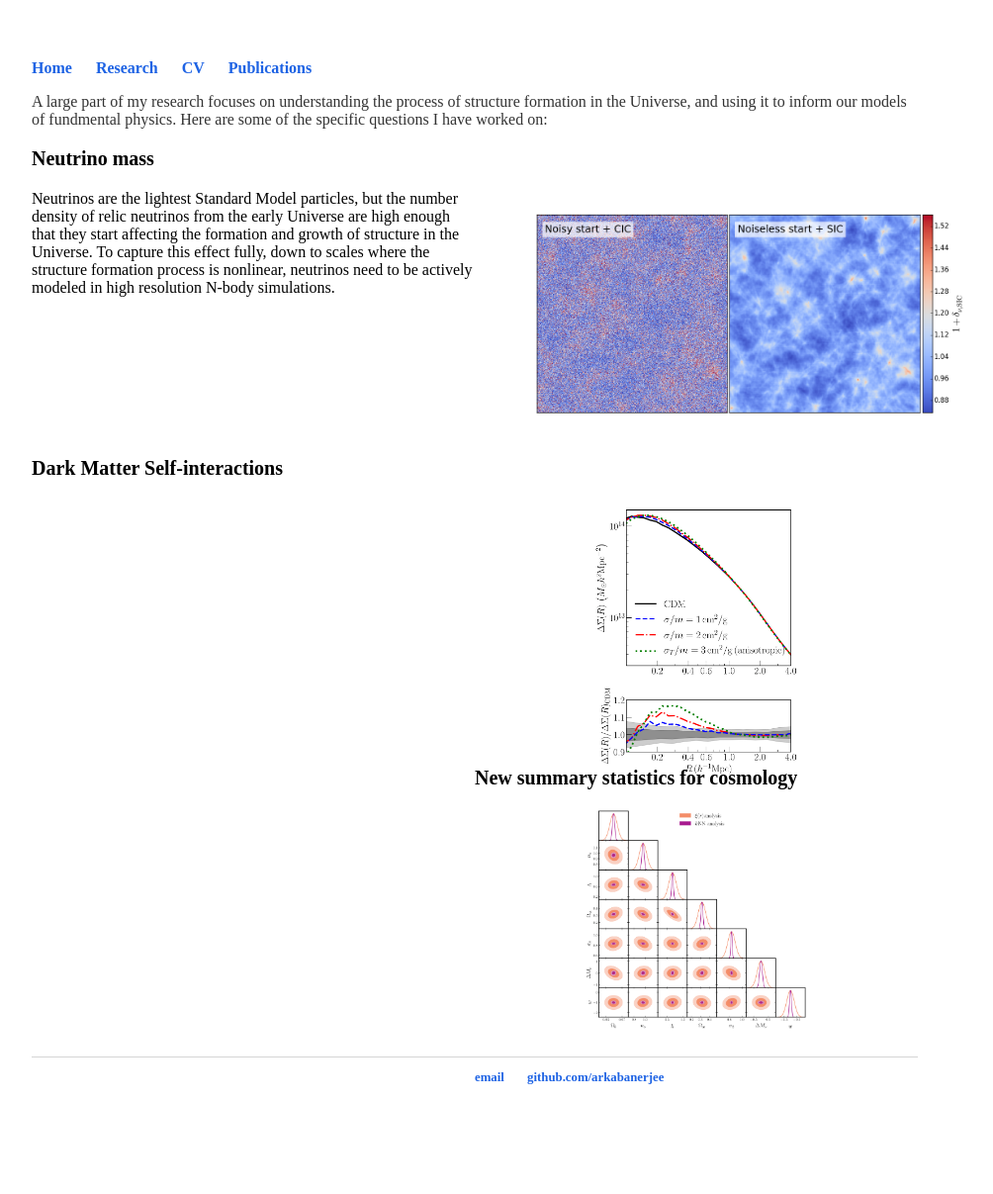
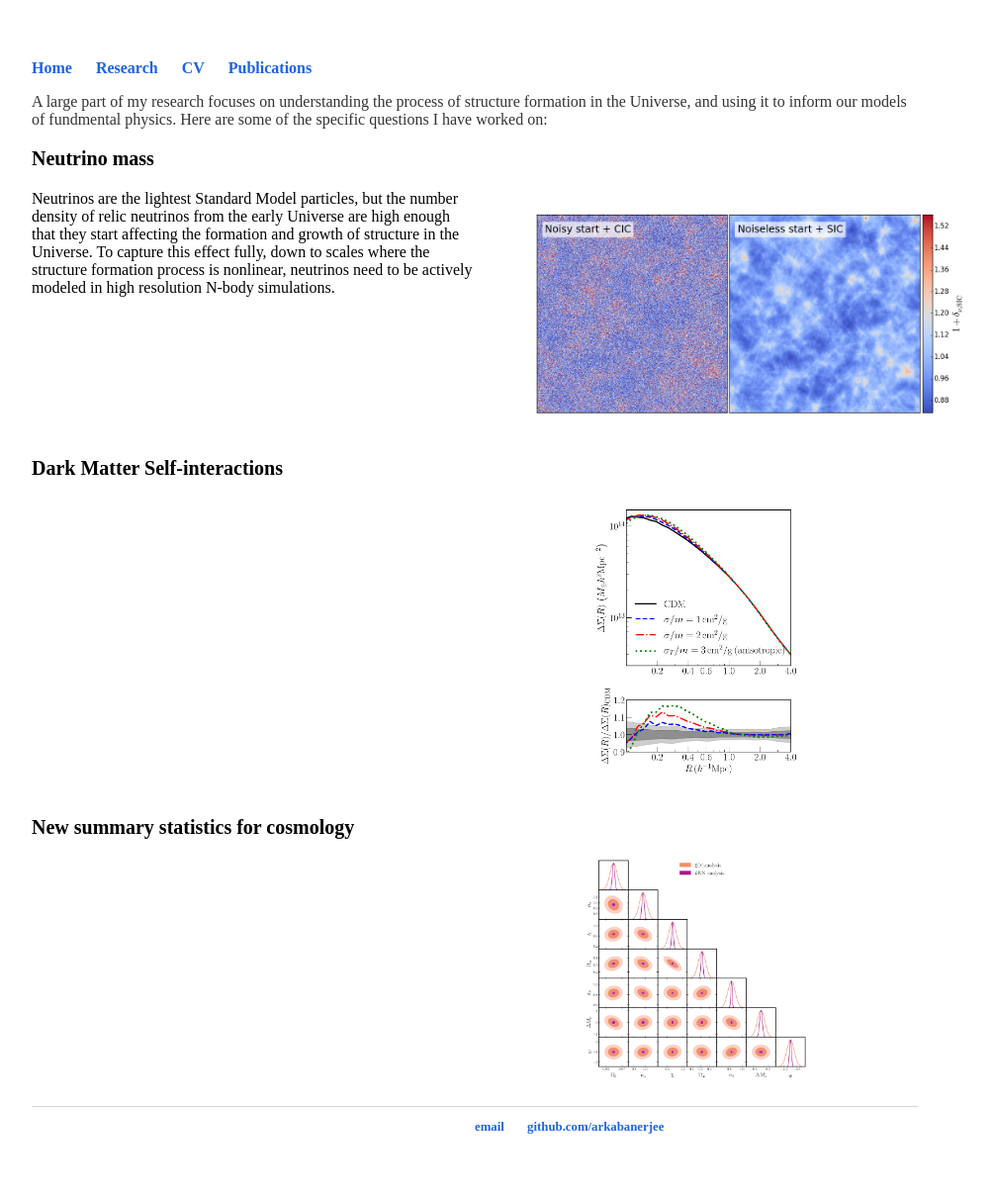
Before and after one commit to arkabanerjee/arkabanerjee.github.io, a Jekyll site: the page built from research/index.html, in a window 1280 px wide. Shown: the whole page at 99% size, without its empty margins (160-1164 px from the left). Built offline with Jekyll 4.4.1, drawn with Linux system fonts in a browser that asks for light colours; before the commit the page ends 1157 px from its top, so only the background shows below that.

Commit message:
Start Research

```diff
--- a/research/index.html
+++ b/research/index.html
@@ -19,7 +19,7 @@ title: Research
         <div style="width: 50%; height: 300px; float: left;">
 
         </div>
-        <div style="margin-left: 50%; height: 250px;">
+        <div style="margin-left: 50%; height: 300px;">
             <img src="forecast_y3_lsst.png"  class="center">
         </div>
     </div>
```
